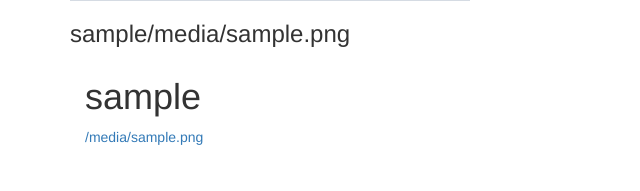
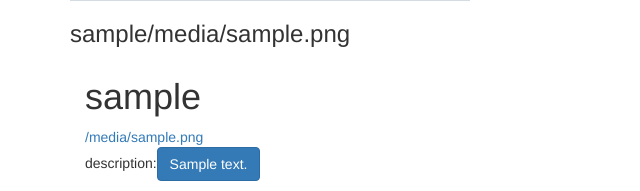
Before and after one commit to omukankurunziza/awwarda-app, a Django app: template awwards/templates/upload.html in a window 1280 px wide. Shown: the part 699-890 px from the top of the page, without its empty margins (0-640 px from the left). Before the commit the page ends 844 px from the top, so only its background shows below. Run offline with Django 3.2, Linux system fonts and the light colour scheme; the template is opened without the code that fills it: most values are stand-ins (such as "Sample title", 1, 10 or a date in 2020); grey boxes marked "Sample" are stand-in pictures; some libraries are stand-ins or nearby versions.

Commit message:
add upload.html

```diff
--- a/awwards/templates/upload.html
+++ b/awwards/templates/upload.html
@@ -27,7 +27,9 @@
 {%endfor%}
 <div class="col-md-6">
 <h1>{{image_id.username}}</h1>
-<a href="{{image_id.url}}" class="profile-link">{{image_id.url}}</a></div>
+<a href="{{image_id.url}}" class="profile-link">{{image_id.url}}</a>
+<p>description:<button class="btn btn-primary">{{image.description|safe}} </button></p>
+</div>
 </div>
 
 </div>
```
